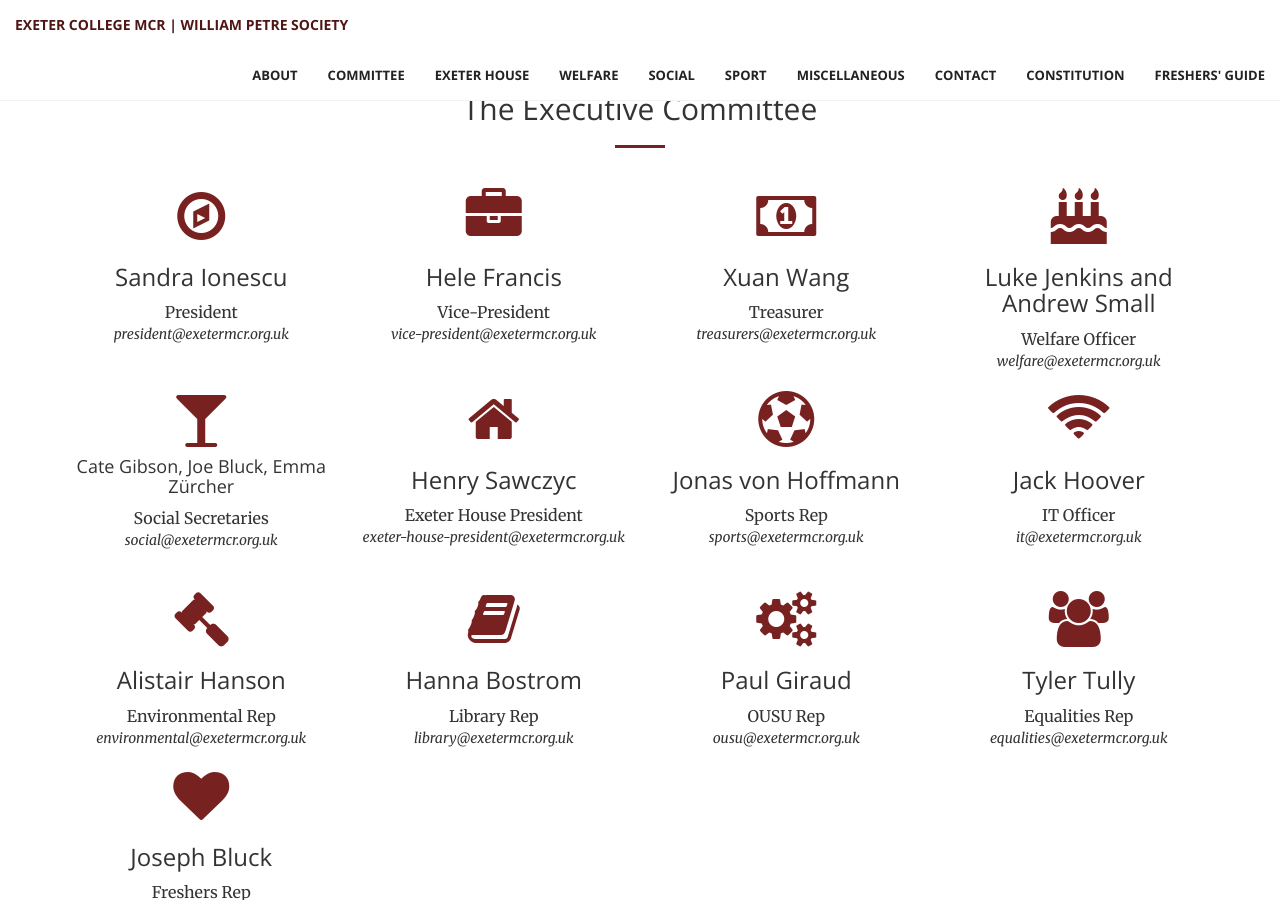
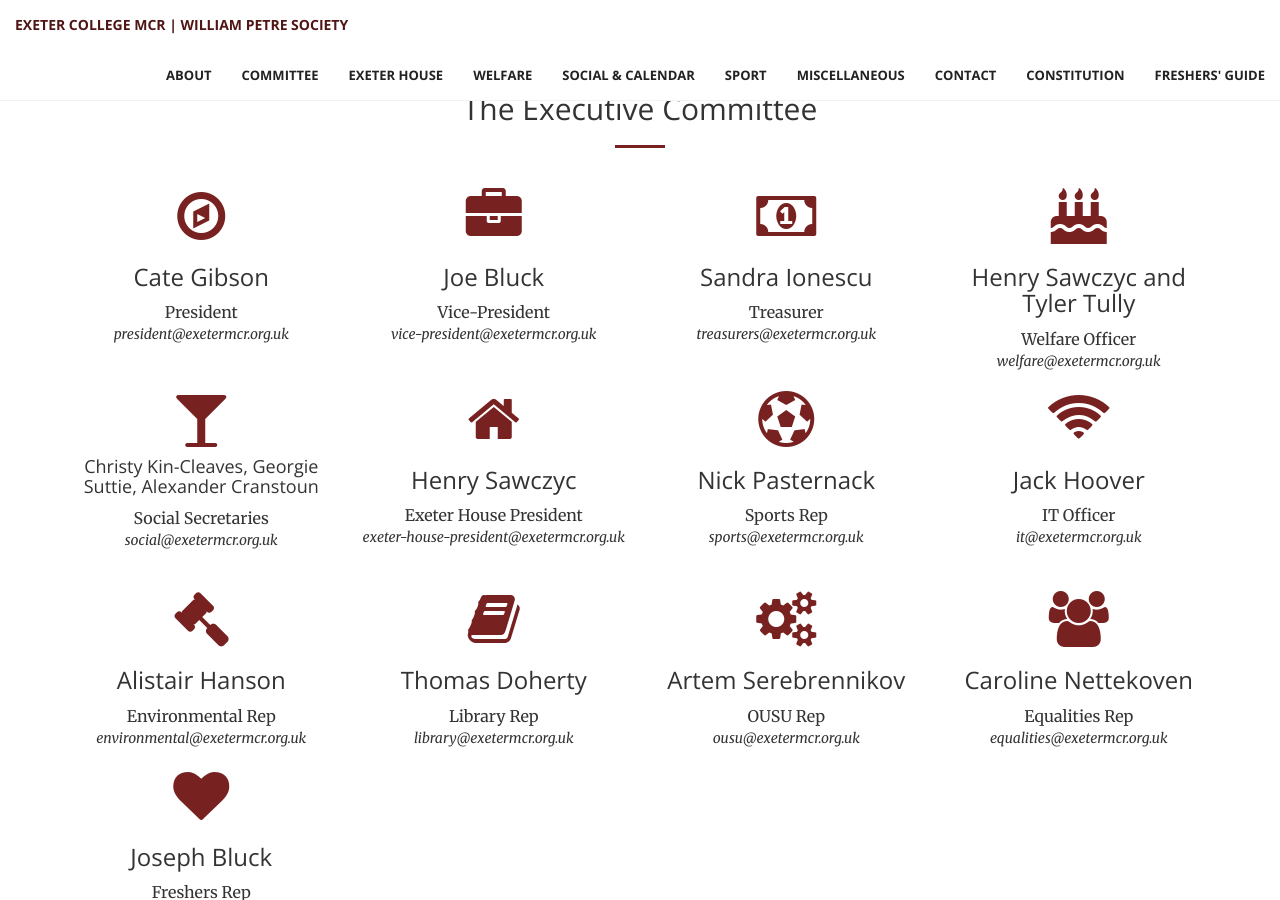
Before and after one commit to exetermcr/exetermcr.github.io, a Jekyll site: the page index.html, which Jekyll copies as it is, in a window 1280 px wide and 900 px high, scrolled down 1924 px. Built offline with Jekyll 4.4.1, drawn with Linux system fonts in a browser that asks for light colours.

Commit message:
Update index.html

```diff
--- a/index.html
+++ b/index.html
@@ -65,7 +65,7 @@
                         <a class="page-scroll" href="2welfare.html">Welfare</a>
                     </li>
                     <li>
-                        <a class="page-scroll" href="1social.html">Social</a>
+                        <a class="page-scroll" href="1social.html">Social & Calendar</a>
                     </li>
                     <li>
                         <a class="page-scroll" href="5sport.html">Sport</a>
@@ -150,7 +150,7 @@
                 <div class="col-lg-3 col-md-6 text-center">
                     <div class="service-box">
                         <i class="fa fa-4x fa-briefcase wow bounceIn text-primary" data-wow-delay=".1s"></i>
-                        <h3>Hele Francis</h3>
+                        <h3>Joe Bluck</h3>
                         <p>Vice-President</p>
                         <i>vice-president@exetermcr.org.uk</i>
                     </div>
@@ -158,7 +158,7 @@
                 <div class="col-lg-3 col-md-6 text-center">
                     <div class="service-box">
                         <i class="fa fa-4x fa-money wow bounceIn text-primary" data-wow-delay=".2s"></i>
-                        <h3>Xuan Wang</h3>
+                        <h3>Sandra Ionescu</h3>
                         <p>Treasurer</p>
                         <i>treasurers@exetermcr.org.uk</i>
                     </div>
@@ -166,7 +166,7 @@
                 <div class="col-lg-3 col-md-6 text-center">
                     <div class="service-box">
                         <i class="fa fa-4x fa-birthday-cake wow bounceIn text-primary" data-wow-delay=".3s"></i>
-                        <h3>Luke Jenkins and Andrew Small</h3>
+                        <h3>Henry Sawczyc and Tyler Tully</h3>
                         <p>Welfare Officer</p>
                         <i>welfare@exetermcr.org.uk</i>
                     </div>
@@ -174,7 +174,7 @@
                 <div class="col-lg-3 col-md-6 text-center">
                     <div class="service-box">
                         <i class="fa fa-4x fa-glass wow bounceIn text-primary" data-wow-delay=".3s"></i>
-                        <h4>Cate Gibson, Joe Bluck, Emma Zürcher</h4>
+                        <h4>Christy Kin-Cleaves, Georgie Suttie, Alexander Cranstoun</h4>
                         <p>Social Secretaries</p>
                         <i>social@exetermcr.org.uk</i>
                     </div>
@@ -190,7 +190,7 @@
                 <div class="col-lg-3 col-md-6 text-center">
                     <div class="service-box">
                         <i class="fa fa-4x fa-soccer-ball-o wow bounceIn text-primary" data-wow-delay=".3s"></i>
-                        <h3>Jonas von Hoffmann</h3>
+                        <h3>Nick Pasternack</h3>
                         <p>Sports Rep</p>
                         <i>sports@exetermcr.org.uk</i>
                         <p>&nbsp;</p>
@@ -216,7 +216,7 @@
                 <div class="col-lg-3 col-md-6 text-center">
                     <div class="service-box">
                         <i class="fa fa-4x fa-book wow bounceIn text-primary" data-wow-delay=".3s"></i>
-                        <h3>Hanna Bostrom</h3>
+                        <h3>Thomas Doherty</h3>
                         <p>Library Rep</p>
                         <i>library@exetermcr.org.uk</i>
                     </div>
@@ -224,7 +224,7 @@
                 <div class="col-lg-3 col-md-6 text-center">
                     <div class="service-box">
                         <i class="fa fa-4x fa-cogs wow bounceIn text-primary" data-wow-delay=".3s"></i>
-                        <h3>Paul Giraud</h3>
+                        <h3>Artem Serebrennikov</h3>
                         <p>OUSU Rep</p>
                         <i>ousu@exetermcr.org.uk</i>
                     </div>
@@ -232,7 +232,7 @@
                 <div class="col-lg-3 col-md-6 text-center">
                     <div class="service-box">
                         <i class="fa fa-4x fa-group wow bounceIn text-primary" data-wow-delay=".3s"></i>
-                        <h3>Tyler Tully</h3>
+                        <h3>Caroline Nettekoven</h3>
                         <p>Equalities Rep</p>
                         <i>equalities@exetermcr.org.uk</i>
                     </div>
```
Also changed, not shown: other parts of index.html (+1 -1 lines).
